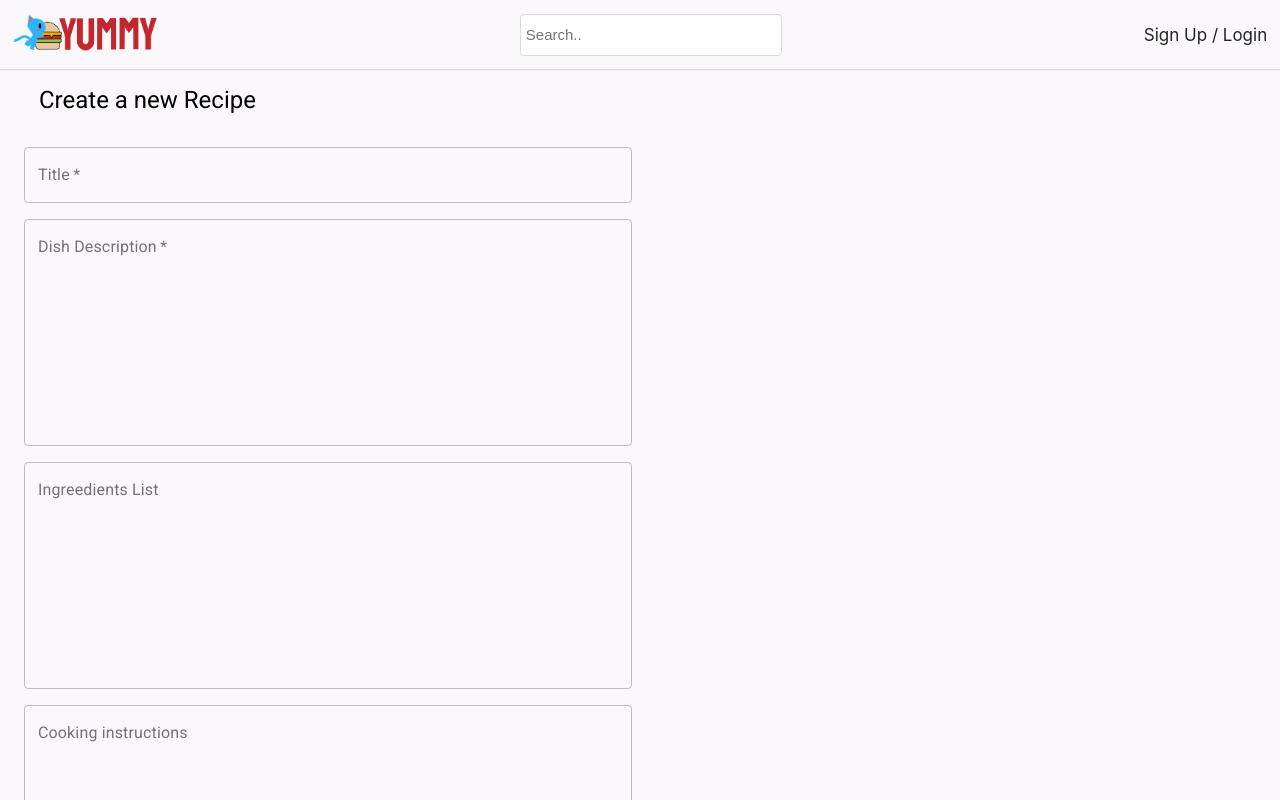
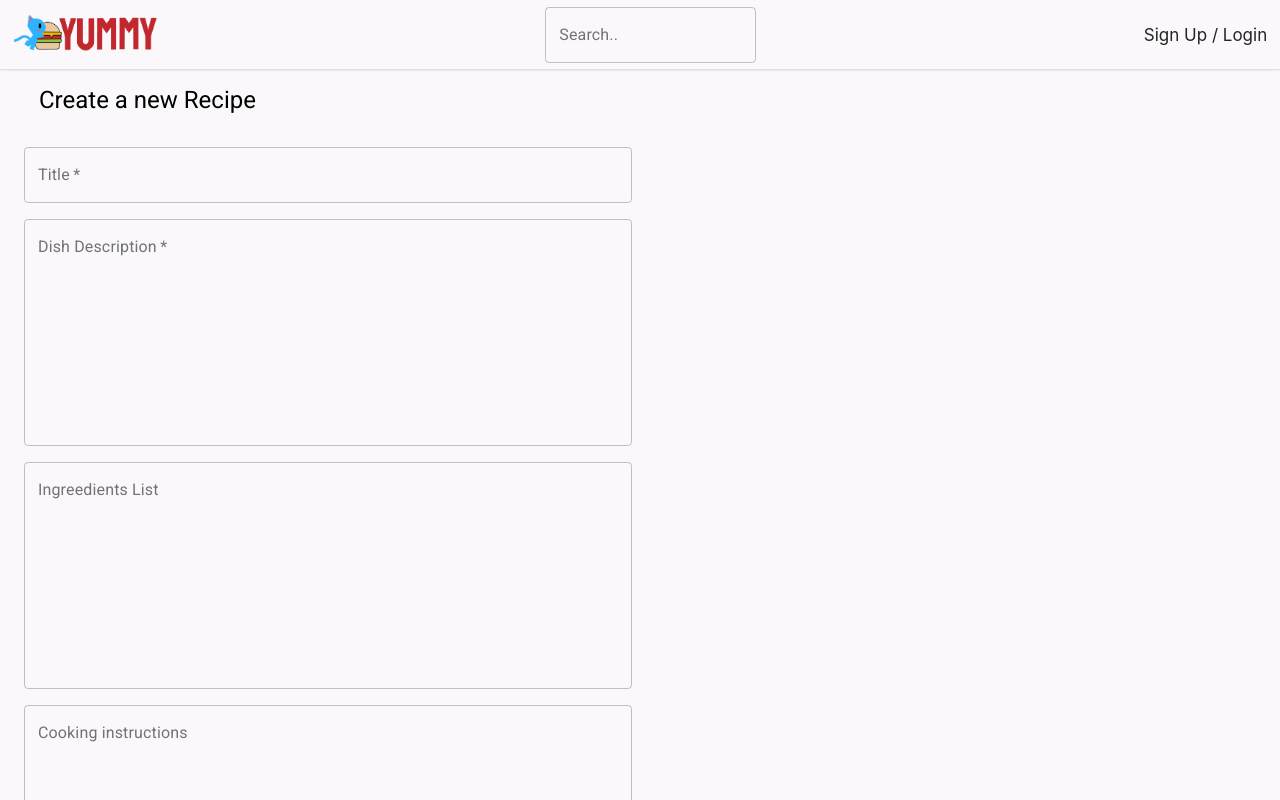
Before and after one commit to zzergy/Yummy, a React (Create React App) app: page /new-recipe in a window 1280 px wide. Shown: the top 800 px of the page. Built offline with nearby package versions, Linux system fonts and the light colour scheme; no server answers; the database is empty.

Commit message:
Implemented Search functionality

```diff
--- a/src/components/Home.css
+++ b/src/components/Home.css
@@ -7,17 +7,12 @@
     'footer';
 }
 
-/* .navigation {
-    grid-area: 'navigation';
-    grid-column-start: 1;
-    grid-column-end: 6;
-} */
-
 .main {
     grid-area: main;
     grid-column-start: 3;
     grid-column-end: auto;
     padding: 45px;
+    min-height: 85vh;
 }
 
 .footer {
--- a/src/components/Home.js
+++ b/src/components/Home.js
@@ -1,4 +1,4 @@
-import React, { useState } from 'react';
+import React, { useEffect, useState } from 'react';
 import NavigationBar from './NavigationBar/NavigationBar';
 import './Home.css';
 import Footer from './Footer'
@@ -18,30 +18,40 @@ const useStyles = makeStyles(theme => ({
 export default function Home() {
     const classes = useStyles();
     const recipes = useAllRecipesFromDB();
+    const [filteredRecipes, setFilteredRecipes] = useState([]);
+
+    const handleSearch = (value) => {
+        const recipesWithSearchTerm = recipes.filter(recipe => recipe.title.toLowerCase().includes(value.toLowerCase()));
+        setFilteredRecipes(recipesWithSearchTerm);
+    }
+
+    useEffect(() => {
+        setFilteredRecipes(recipes);
+    }, [recipes]);
 
     return (
         <>
-            <NavigationBar />
+            <NavigationBar handleSearch={handleSearch} />
             <div className='wrapper'>
-
                 <Container className="main">
                     <Grid container spacing={8}>
-                        {recipes ? recipes.map((recipe, index) => (
-                            <Grid item container justify="center" xs={12} md={6} lg={4} key={index}>
-                                <Grid item >
-                                    <div className={classes.recipeCard}>
-                                        <RecipeCard recipe={recipe} />
-                                    </div>
-                                </Grid>
-                            </Grid>
-                        )) : ''}
+                        {filteredRecipes.map((recipe, index) => {
+                            const lgWidth = filteredRecipes.length === 1 ? 12 : 4;
+                            return <Grid item container justify="center" xs={12} md={6} lg={lgWidth} key={index}>
+                                    <Grid item>
+                                        <div className={classes.recipeCard}>
+                                            <RecipeCard recipe={recipe} />
+                                        </div>
+                                    </Grid>
+                                </Grid>;
+                        })}
                     </Grid>
                 </Container>
                 <div className='footer'>
                     <Footer />
                 </div>
             </div>
-            <ScrollToTopButton/>
+            <ScrollToTopButton />
         </>
     );
 }
--- a/src/components/NavigationBar/NavigationBar.js
+++ b/src/components/NavigationBar/NavigationBar.js
@@ -3,8 +3,9 @@ import { AuthenticationContext } from '../../context/AuthenticationContext';
 import { Link, useHistory } from 'react-router-dom';
 import './NavigationBar.css'
 import logo from '../logo.png'
-import { Avatar, makeStyles } from '@material-ui/core';
+import { Avatar, makeStyles, TextField } from '@material-ui/core';
 import { useSnackbar } from 'notistack';
+import useAllRecipesFromDB from "../../useAllRecipesFromDB"
 
 const useStyles = makeStyles(theme => ({
     avatar: {
@@ -14,16 +15,18 @@ const useStyles = makeStyles(theme => ({
     }
 }))
 
-export default function NavigationBar() {
+export default function NavigationBar({ handleSearch }) {
 
     const { currentUser, loadedUserFromStorage } = useContext(AuthenticationContext);
     const { logout } = useContext(AuthenticationContext);
     const { enqueueSnackbar } = useSnackbar();
     const history = useHistory();
     const classes = useStyles();
+    const recipes = useAllRecipesFromDB();
     const [navigationBarStyles, setNavigationBarStyles] = useState(false);
+    const [searchTerm, setSearchTerm] = useState("");
 
-    async function handleClick() {
+    async function handleLogout() {
         try {
             await logout();
             history.push('/');
@@ -52,7 +55,7 @@ export default function NavigationBar() {
             const firstLetter = currentUser?.displayName?.charAt(0).toUpperCase();
             return (
                 <>
-                    <button onClick={handleClick} className='logout-button'>Log Out</button>
+                    <button onClick={handleLogout} className='logout-button'>Log Out</button>
                     <Link to="/profile" style={{ textDecoration: 'none' }}>
                         <Avatar
                             className={classes.avatar}
@@ -69,10 +72,20 @@ export default function NavigationBar() {
         }
     }
 
+    const onSearchValueChange = (event) => {
+        setSearchTerm(event.target.value);
+        handleSearch(event.target.value)
+    }
+
     return (
         <div className={navigationBarStyles ? "nav scrolled" : "nav"}>
             <Link to='/'><img src={logo} alt='logo' className='logo' /></Link>
-            <input type='text' placeholder='Search..' className='search-bar' />
+            <TextField
+                variant="outlined"
+                label="Search.."
+                onChange={onSearchValueChange}
+                value={searchTerm}
+            />
             <div className="user-info-wrapper">{userNavigationButton()}</div>
         </div>
     );
```
